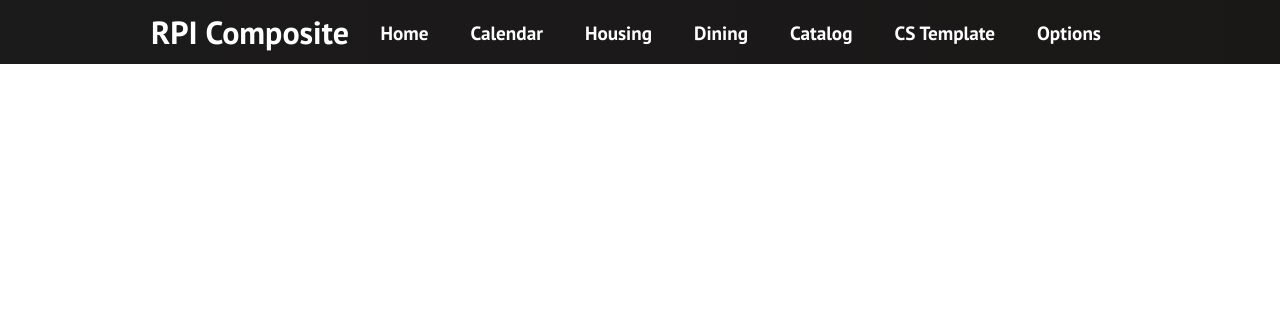
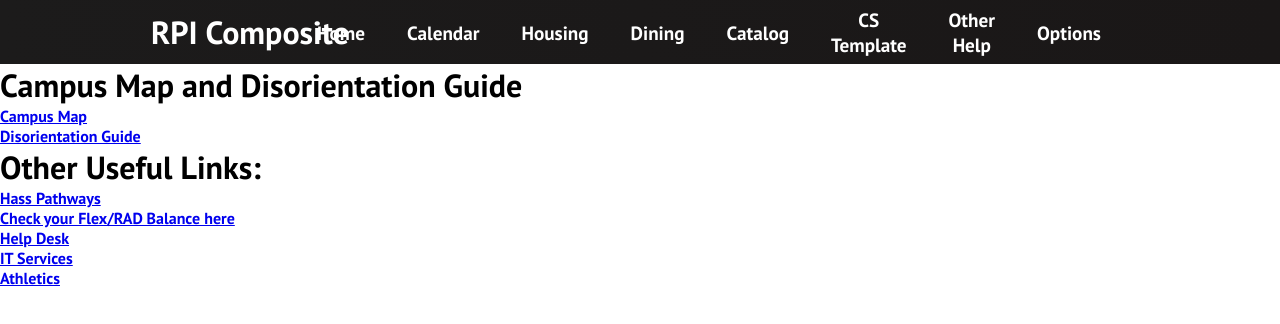
Before and after one commit to RPI-Composite/client, a React (Create React App) app: page /otherhelp in a window 1280 px wide. Shown: the top 324 px of the page. Built offline with nearby package versions, Linux system fonts and the light colour scheme; the HTML template or start-up script is replaced by a standard one.

Commit message:
OTHERHELP YAYYYYYY
Les gooooooo we can another site up.

```diff
--- a/src/App.js
+++ b/src/App.js
@@ -9,6 +9,7 @@
 import { BrowserRouter as Router, Routes, Route } from 'react-router-dom';
 import Catalog from './components/pages/Catalog';
 import CSTemplate from './components/pages/CSTemplate';
+import OtherHelp from './components/pages/OtherHelp';
 
 function App() {
   return (
@@ -23,6 +24,7 @@
           <Route path='/catalog' element={<Catalog />} />
           <Route path='/housing/:dormid' element={<Dorm />} />
           <Route path='/cstemplate' element={<CSTemplate />} />
+          <Route path='/otherhelp' element={<OtherHelp />} />
           {/* <Route path='/products' element={<Products />} />
           <Route path='/sign-up' element={<SignUp />} /> */}
         </Routes>
--- a/src/components/Navbar.css
+++ b/src/components/Navbar.css
@@ -36,7 +36,7 @@
 
   .nav-menu {
     display: grid;
-    grid-template-columns: repeat(7, auto);
+    grid-template-columns: repeat(8, auto);
     grid-gap: 10px;
     list-style: none;
     text-align: center;
--- a/src/components/Navbar.js
+++ b/src/components/Navbar.js
@@ -87,6 +87,16 @@
             </li>
             <li className='nav-item'>
               <Link
+                to='/otherhelp'
+                className='nav-links'
+                onClick={closeMobileMenu}
+              >
+                Other Help
+              </Link>
+            </li>
+
+            <li className='nav-item'>
+              <Link
                 to='/options'
                 className='nav-links'
                 onClick={closeMobileMenu}
--- /dev/null
+++ b/src/components/pages/OtherHelp.js
@@ -0,0 +1,22 @@
+import React, { useState, useEffect } from 'react';
+import axios from 'axios';
+import '../../App.css';
+
+function OtherHelp() {
+  const disorientation_pdf_path = "./RPI_Disorientation_Guide.pdf";
+  return (
+    <div>
+      <h1>Campus Map and Disorientation Guide</h1>
+      <p><a href="./PDFs/RPI_Campus_Map.pdf">Campus Map</a></p>
+      <p><a href="./PDFs/RPI_Disorientation_Guide.pdf">Disorientation Guide</a></p>
+      <h1>Other Useful Links:</h1>
+      <p><a href="https://hasspathways.com/">Hass Pathways</a></p>
+      <p><a href="https://info.rpi.edu/campus-card/">Check your Flex/RAD Balance here</a></p>
+      <p><a href="https://dotcio.rpi.edu/services/support-and-training/help-desk">Help Desk</a></p>
+      <p><a href="https://itssc.rpi.edu/hc/en-us">IT Services</a></p>
+      <p><a href="https://rpiathletics.com/">Athletics</a></p>
+    </div>
+  );
+}
+
+export default OtherHelp;
```
Also changed, not shown: 2 other files (tests, documents, lock files or other folders).
